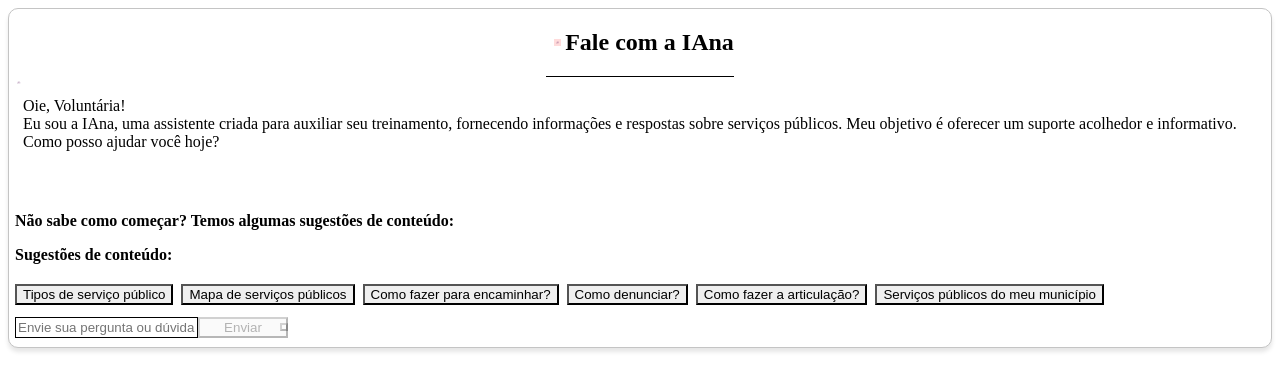
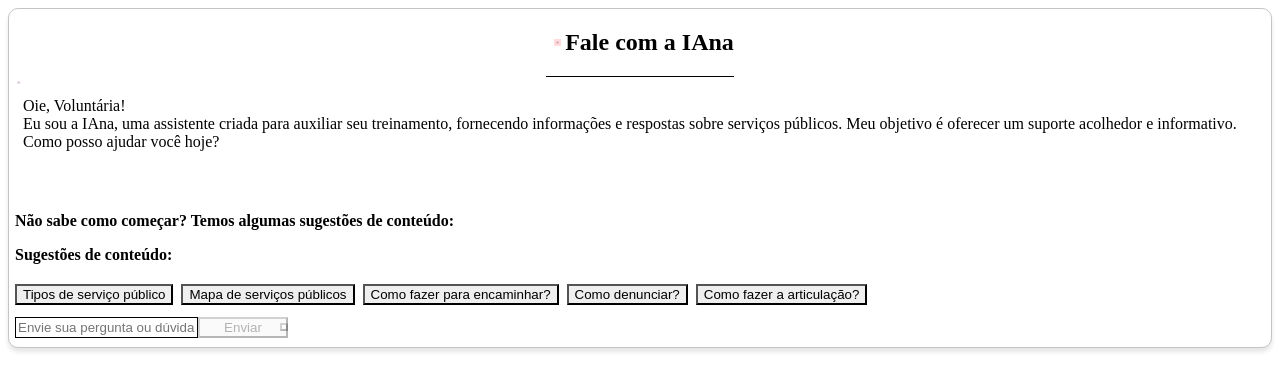
Before and after one commit to mapadoacolhimento/boas-vindas-chatbot, a Next.js app in the folder packages/ui/: page / in a window 1280 px wide. Shown: the top 390 px of the page. Built offline with nearby package versions, Linux system fonts and the light colour scheme.

Commit message:
fix(ui): uses city const and adds to suggestions arr available public services if city is not null

```diff
--- a/packages/ui/app/assessment/page.tsx
+++ b/packages/ui/app/assessment/page.tsx
@@ -39,7 +39,7 @@ const initialMessages = (name: string): ChatGPTMessage[] => [
 function Assessment() {
   const searchParams = useSearchParams();
   const name = useConst(searchParams.get("name") || "Voluntária");
-  const city = useConst(searchParams.get("city") || "");
+  const city = useConst(searchParams.get("city"));
   const [messages, setMessages] = useState<ChatGPTMessage[]>(
     initialMessages(name)
   );
@@ -61,7 +61,7 @@ function Assessment() {
           messages: newMessage,
           user: {
             name,
-            city: searchParams.get("city"),
+            city,
           },
           chatHistory: messages,
         }),
--- a/packages/ui/app/page.tsx
+++ b/packages/ui/app/page.tsx
@@ -37,7 +37,7 @@ const initialMessages = (name: string): ChatGPTMessage[] => [
 function Home() {
   const searchParams = useSearchParams();
   const name = useConst(searchParams.get("name") || "Voluntária");
-  const city = useConst(searchParams.get("city") || "");
+  const city = useConst(searchParams.get("city"));
   const [messages, setMessages] = useState<ChatGPTMessage[]>(
     initialMessages(name)
   );
@@ -59,7 +59,7 @@ function Home() {
           messages: newMessage,
           user: {
             name,
-            city: searchParams.get("city"),
+            city,
           },
           chatHistory: messages,
         }),
--- a/packages/ui/components/Chat.tsx
+++ b/packages/ui/components/Chat.tsx
@@ -23,7 +23,7 @@ export default function Chat({
   setMessages: Dispatch<SetStateAction<ChatGPTMessage[]>>;
   sendMessage: (msg: string) => Promise<void>;
   loading: boolean;
-  city: string;
+  city: string | null;
 }) {
   const [input, setInput] = useState<string>("");
   const messageEl = useRef<HTMLDivElement | null>(null);
--- a/packages/ui/components/ChatSuggestions.tsx
+++ b/packages/ui/components/ChatSuggestions.tsx
@@ -1,6 +1,7 @@
 import { Box, Stack, Button, Text } from "@chakra-ui/react";
 
-const suggestions = (city: string) => [
+const getSuggestions = (city: string | null) => {
+  const suggestions = [
     {
       text: "Tipos de serviço público",
       query:
@@ -26,18 +27,24 @@ const suggestions = (city: string) => [
       query:
         "Como fazer a articulação com os serviços públicos para os atendimentos?",
     },
-  {
+  ];
+
+  if (city) {
+    suggestions.push({
       text: "Serviços públicos do meu município",
       query: `Quais são os serviços públicos de atendimento a mulher em situação de risco disponíveis no município de ${city}`,
-  },
-];
+    });
+  }
+
+  return suggestions;
+};
 
 const ChatSuggestions = ({
   handleClick,
   city,
 }: {
   handleClick: (query: string) => void;
-  city: string;
+  city: string | null;
 }) => (
   <Box px={6} pb={4} w={"full"}>
     <Text
@@ -62,7 +69,7 @@ const ChatSuggestions = ({
       alignItems="flex-start"
       pt={4}
     >
-      {suggestions(city).map(({ text, query }, index) => (
+      {getSuggestions(city).map(({ text, query }, index) => (
         <Button
           key={index}
           variant={"option"}
```
Lines whose indentation alone changed are shown as unchanged.
